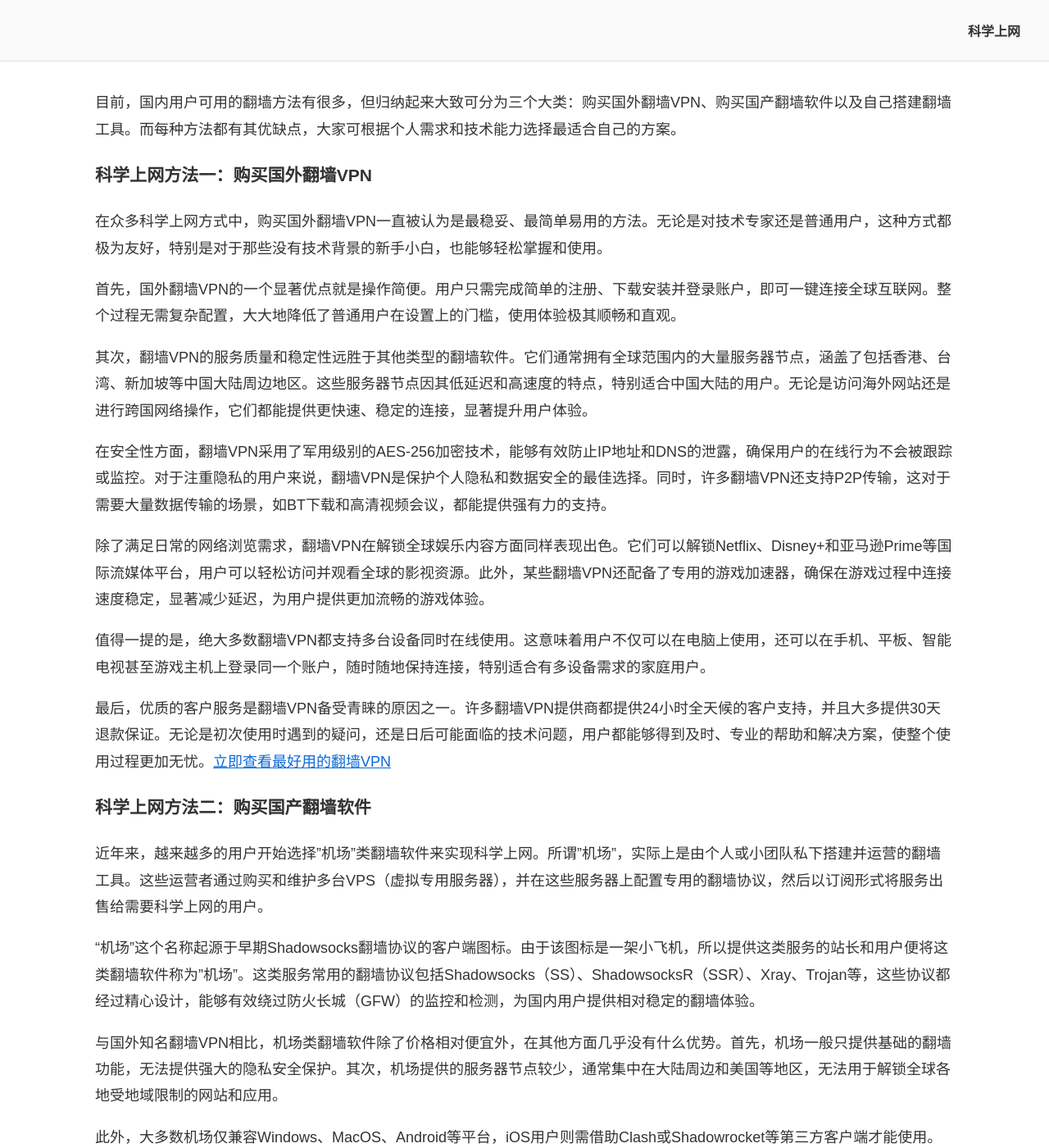
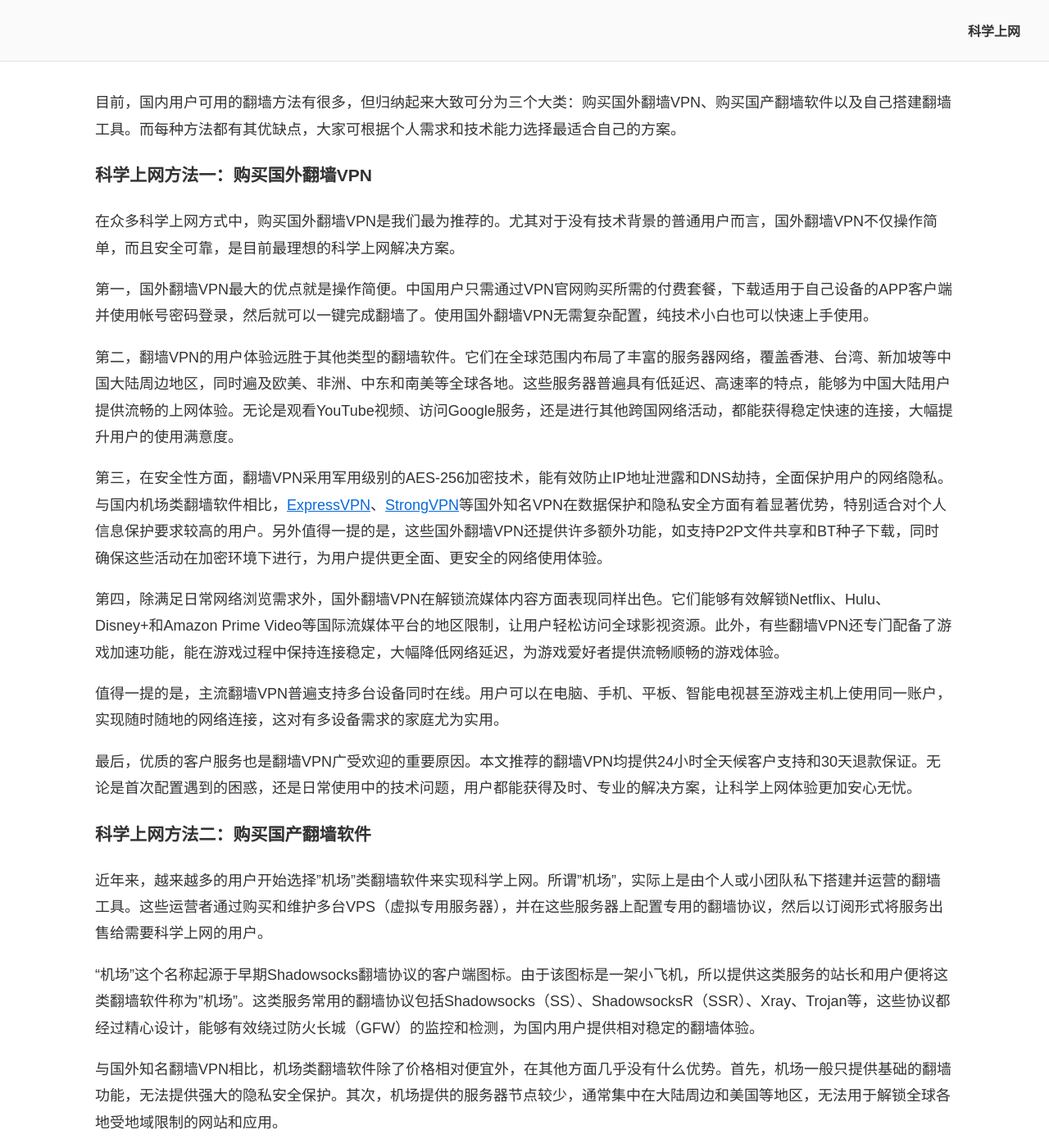
Before and after one commit to chinavpns/chinavpns.github.io, a Jekyll site: the page built from index.md, in a window 1280 px wide and 1400 px high, scrolled down 4572 px. Shown: the whole window at 82% size. Built offline with Jekyll 4.4.1, drawn with Linux system fonts in a browser that asks for light colours.

Commit message:
Update index.md

```diff
--- a/index.md
+++ b/index.md
@@ -77,19 +77,19 @@ description: 科学上网指南：2025年最好用的翻墙VPN和翻墙软件推
 
 ### 科学上网方法一：购买国外翻墙VPN
 
-在众多科学上网方式中，购买国外翻墙VPN一直被认为是最稳妥、最简单易用的方法。无论是对技术专家还是普通用户，这种方式都极为友好，特别是对于那些没有技术背景的新手小白，也能够轻松掌握和使用。
+在众多科学上网方式中，购买国外翻墙VPN是我们最为推荐的。尤其对于没有技术背景的普通用户而言，国外翻墙VPN不仅操作简单，而且安全可靠，是目前最理想的科学上网解决方案。
 
-首先，国外翻墙VPN的一个显著优点就是操作简便。用户只需完成简单的注册、下载安装并登录账户，即可一键连接全球互联网。整个过程无需复杂配置，大大地降低了普通用户在设置上的门槛，使用体验极其顺畅和直观。
+第一，国外翻墙VPN最大的优点就是操作简便。中国用户只需通过VPN官网购买所需的付费套餐，下载适用于自己设备的APP客户端并使用帐号密码登录，然后就可以一键完成翻墙了。使用国外翻墙VPN无需复杂配置，纯技术小白也可以快速上手使用。
 
-其次，翻墙VPN的服务质量和稳定性远胜于其他类型的翻墙软件。它们通常拥有全球范围内的大量服务器节点，涵盖了包括香港、台湾、新加坡等中国大陆周边地区。这些服务器节点因其低延迟和高速度的特点，特别适合中国大陆的用户。无论是访问海外网站还是进行跨国网络操作，它们都能提供更快速、稳定的连接，显著提升用户体验。
+第二，翻墙VPN的用户体验远胜于其他类型的翻墙软件。它们在全球范围内布局了丰富的服务器网络，覆盖香港、台湾、新加坡等中国大陆周边地区，同时遍及欧美、非洲、中东和南美等全球各地。这些服务器普遍具有低延迟、高速率的特点，能够为中国大陆用户提供流畅的上网体验。无论是观看YouTube视频、访问Google服务，还是进行其他跨国网络活动，都能获得稳定快速的连接，大幅提升用户的使用满意度。
 
-在安全性方面，翻墙VPN采用了军用级别的AES-256加密技术，能够有效防止IP地址和DNS的泄露，确保用户的在线行为不会被跟踪或监控。对于注重隐私的用户来说，翻墙VPN是保护个人隐私和数据安全的最佳选择。同时，许多翻墙VPN还支持P2P传输，这对于需要大量数据传输的场景，如BT下载和高清视频会议，都能提供强有力的支持。
+第三，在安全性方面，翻墙VPN采用军用级别的AES-256加密技术，能有效防止IP地址泄露和DNS劫持，全面保护用户的网络隐私。与国内机场类翻墙软件相比，<a href="https://chinavpns.github.io/#%E7%BF%BB%E5%A2%99vpn%E6%8E%A8%E8%8D%90%E4%B8%80expressvpn---%E7%BF%BB%E5%A2%99%E9%9D%9E%E5%B8%B8%E7%A8%B3%E5%AE%9A%E5%AE%89%E5%85%A8%E6%80%A7%E9%AB%98%E9%80%9F%E5%BA%A6%E4%B8%9A%E5%86%85%E6%9C%80%E5%BF%AB30%E5%A4%A9%E5%85%8D%E8%B4%B9">ExpressVPN</a>、<a href="https://chinavpns.github.io/#%E7%BF%BB%E5%A2%99vpn%E6%8E%A8%E8%8D%90%E4%BA%8Cstrongvpn---%E8%80%81%E7%89%8Cvpn%E6%94%AF%E6%8C%81%E6%94%AF%E4%BB%98%E5%AE%9D%E4%BB%98%E6%AC%BE">StrongVPN</a>等国外知名VPN在数据保护和隐私安全方面有着显著优势，特别适合对个人信息保护要求较高的用户。另外值得一提的是，这些国外翻墙VPN还提供许多额外功能，如支持P2P文件共享和BT种子下载，同时确保这些活动在加密环境下进行，为用户提供更全面、更安全的网络使用体验。
 
-除了满足日常的网络浏览需求，翻墙VPN在解锁全球娱乐内容方面同样表现出色。它们可以解锁Netflix、Disney+和亚马逊Prime等国际流媒体平台，用户可以轻松访问并观看全球的影视资源。此外，某些翻墙VPN还配备了专用的游戏加速器，确保在游戏过程中连接速度稳定，显著减少延迟，为用户提供更加流畅的游戏体验。
+第四，除满足日常网络浏览需求外，国外翻墙VPN在解锁流媒体内容方面表现同样出色。它们能够有效解锁Netflix、Hulu、Disney+和Amazon Prime Video等国际流媒体平台的地区限制，让用户轻松访问全球影视资源。此外，有些翻墙VPN还专门配备了游戏加速功能，能在游戏过程中保持连接稳定，大幅降低网络延迟，为游戏爱好者提供流畅顺畅的游戏体验。
 
-值得一提的是，绝大多数翻墙VPN都支持多台设备同时在线使用。这意味着用户不仅可以在电脑上使用，还可以在手机、平板、智能电视甚至游戏主机上登录同一个账户，随时随地保持连接，特别适合有多设备需求的家庭用户。
+值得一提的是，主流翻墙VPN普遍支持多台设备同时在线。用户可以在电脑、手机、平板、智能电视甚至游戏主机上使用同一账户，实现随时随地的网络连接，这对有多设备需求的家庭尤为实用。
 
-最后，优质的客户服务是翻墙VPN备受青睐的原因之一。许多翻墙VPN提供商都提供24小时全天候的客户支持，并且大多提供30天退款保证。无论是初次使用时遇到的疑问，还是日后可能面临的技术问题，用户都能够得到及时、专业的帮助和解决方案，使整个使用过程更加无忧。<a href="https://chinavpns.github.io/#2025%E5%B9%B4%E6%9C%80%E5%A5%BD%E7%94%A8%E7%9A%84%E7%BF%BB%E5%A2%99%E8%BD%AF%E4%BB%B6%E5%92%8C%E7%BF%BB%E5%A2%99vpn%E6%8E%A8%E8%8D%90">立即查看最好用的翻墙VPN</a>
+最后，优质的客户服务也是翻墙VPN广受欢迎的重要原因。本文推荐的翻墙VPN均提供24小时全天候客户支持和30天退款保证。无论是首次配置遇到的困惑，还是日常使用中的技术问题，用户都能获得及时、专业的解决方案，让科学上网体验更加安心无忧。
 
 ### 科学上网方法二：购买国产翻墙软件
 
```
